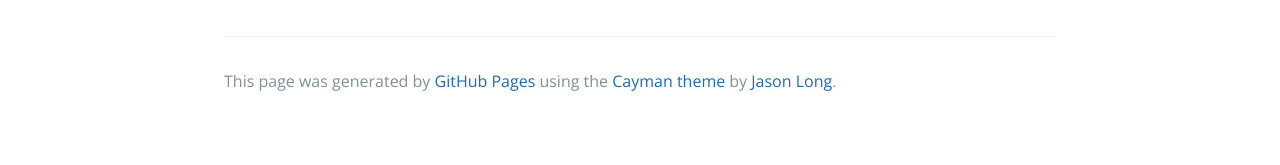
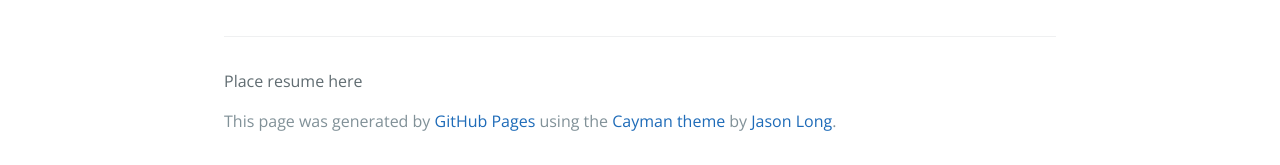
Before and after one commit to beacueza/beacueza.github.io, a plain HTML site: page index.html in a window 1280 px wide. Shown: the part 675-840 px from the top of the page. Before the commit the page ends 800 px from the top, so only its background shows below. Drawn offline with nearby package versions, Linux system fonts and the light colour scheme.

Commit message:
Update index.html

```diff
--- a/index.html
+++ b/index.html
@@ -19,6 +19,7 @@
       <p>Welcome. My name is Benjamin. I consider my self as a hardworking person. At my free time , I like solely walks , eating yummy food , and listening to Music .</p>
         <img src="http://www.thecornertavern.com/files/2010/12/4311188329031.jpg" /img>
       <footer class="site-footer">
+        <p>Place resume here</p>
 
         <span class="site-footer-credits">This page was generated by <a href="https://pages.github.com">GitHub Pages</a> using the <a href="https://github.com/jasonlong/cayman-theme">Cayman theme</a> by <a href="https://twitter.com/jasonlong">Jason Long</a>.</span>
       </footer>
```
